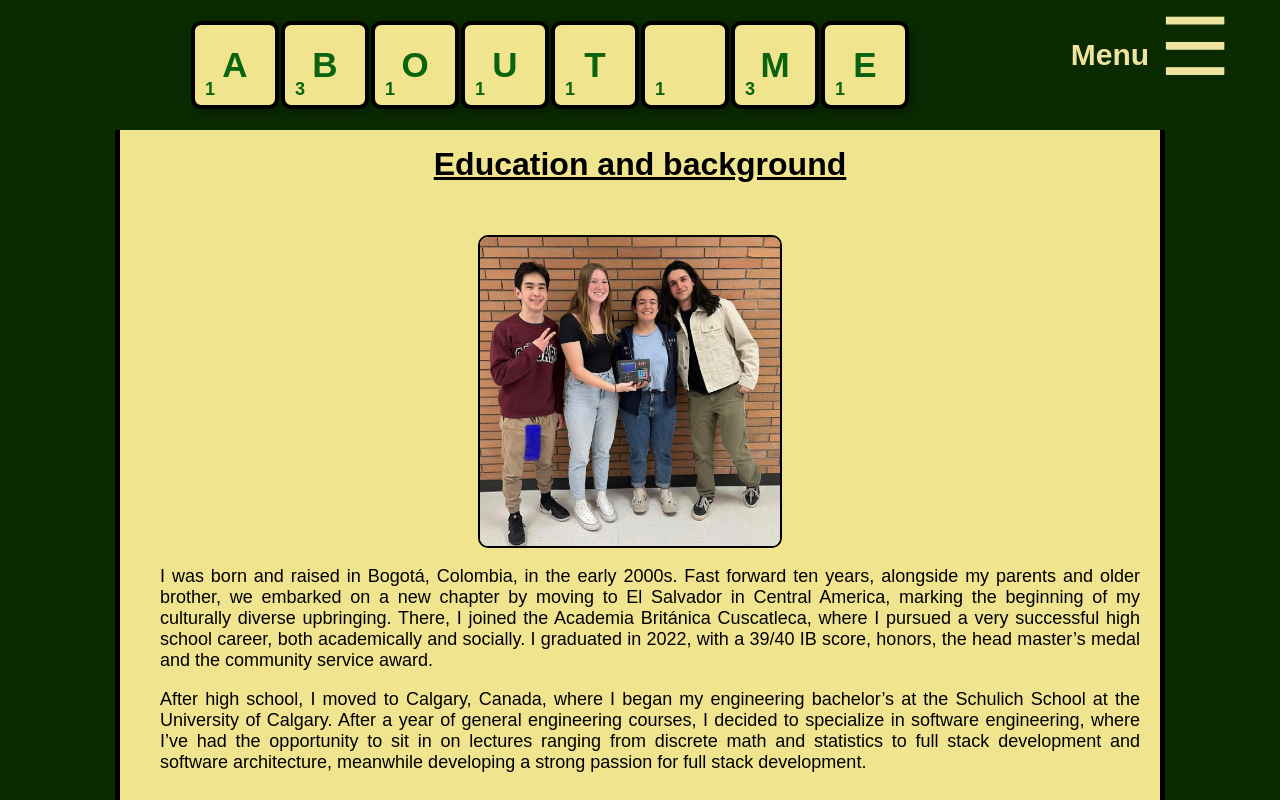
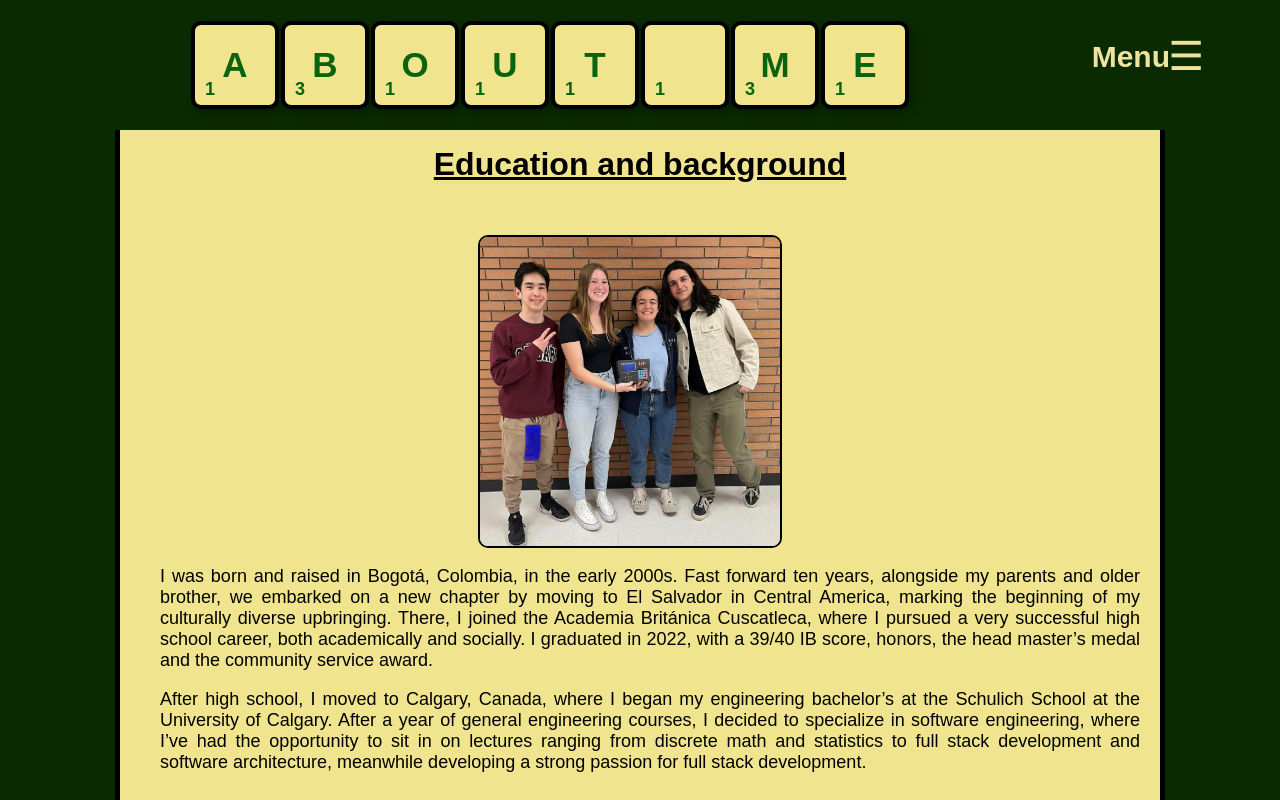
Before and after one commit to sofitapias03/personal_portfolio, a React (Create React App) app in the folder tapias_portfolio/: page /AboutMe in a window 1280 px wide. Built offline with nearby package versions, Linux system fonts and the light colour scheme.

Commit message:
fixed the navbar that was overstepping on the text and thus was not allowing for correct scrolling, specially bad on smaller screens, but now its fixed

```diff
--- a/tapias_portfolio/src/Components/navBar.js
+++ b/tapias_portfolio/src/Components/navBar.js
@@ -1,6 +1,7 @@
 import React, { useState } from 'react';
 import { Link } from 'react-router-dom';
 import '../pages/MobileNavBar.css';
+
 
 const NavBar = () => {
   const [isOpen, setIsOpen] = useState(false);
@@ -10,14 +11,12 @@ const NavBar = () => {
   };
 
   return (
-    <div className="nav-container">
+    <div className="nav-wrapper">
       <div className="nav-menu">
         <div className="menu-text">Menu</div>
-  <button className="nav-toggle" onClick={toggleNav} style={{ fontSize: '80px', color:'#efe49f', marginRight:'-150px' }}>
+        <button className="nav-toggle" onClick={toggleNav}>
           &#9776; {/* Hamburger icon */}
         </button>
-</div>
-
         <div className={`nav-links ${isOpen ? 'active' : ''}`}>
           <Link to="/aboutMe" className="nav-item" onClick={toggleNav}>
             About Me
@@ -33,7 +32,7 @@ const NavBar = () => {
           </Link>
         </div>
       </div>
-
+    </div>
   );
 };
 
--- a/tapias_portfolio/src/pages/MobileNavBar.css
+++ b/tapias_portfolio/src/pages/MobileNavBar.css
@@ -1,47 +1,53 @@
-.nav-container {
-  display: flex;
-  justify-content: space-between;
-  align-items: center;
-  padding: 10px;
-  background-color:transparent !important;
+.nav-wrapper {
+  position: fixed;
+  top: 0;
+  right: 0;
+  z-index: 1000; /* Ensure it is on top */
 }
 
-.nav-brand {
-  font-size: 24px;
-  color:#F1E48E;
+.nav-menu {
+  display: flex;
+  flex-direction:column;
+  align-items: flex-end;
+  background: none;
+  margin: 10px;
+  margin-right:100px;
+}
 
+.menu-text {
+  color: #efe49f;
+  font-size: 30px;
+  font-weight: bold;
+  margin-bottom: 10px;
+  margin-right:10px;
+  margin-top:30px;
 }
-@media (min-width:0px){
+
 .nav-toggle {
   display: block;
   background: none;
-  position:relative;
   border: none;
-  color: white;
+  color: #efe49f;
   font-size: 40px;
   cursor: pointer;
-  position: relative;
-  margin-top:-90px;
-  left: -90px; /* Adjust to move the icon to the left */
-  border-radius:5px;
+  margin-right:-30px;
+  margin-top:-52px;
 }
-}
-
-
 
 .nav-links {
   display: none;
+  flex-direction: column;
+  background-color: #0b3504;
+  border: 2px solid black;
+  padding: 10px;
+  text-align: center;
+  width: 200px; /* Adjust width to make links wider */
+  border-radius:10px;
+
 }
 
 .nav-links.active {
   display: flex;
-  flex-direction: column;
-  position: absolute;
-  top: 60px;
-  right: 0;
-  background-color: rgb(13, 65, 19);
-  width: 100%;
-  text-align: center;
 }
 
 .nav-item {
@@ -49,61 +55,12 @@
   text-decoration: none;
   margin: 10px 0;
   font-size: 18px;
+  padding: 10px;
+  border: 1px solid black;
+  text-align: center;
+  border-radius:10px;
 }
 
 .nav-item:hover {
   background-color: #0c2907;
 }
-
-.nav-menu {
-  display: flex;
-  align-items: center;
-
-}
-
-.menu-text {
-  margin-right: 10px; /* Adjust margin as needed */
-  color:#efe49f;
-  font-size:30px;
-  margin-right:120px;
-  margin-top:-70px;
-  font-weight: bold;
-}
-
-/* Media query for mobile view */
-
-  .nav-container {
-    padding: 10px;
-    background-color: transparent;
-  }
-
-  .nav-toggle {
-    display: block;
-    background: none;
-    border: none;
-    color: white;
-    font-size: 24px;
-    cursor: pointer;
-    position: absolute;
-    top: 10px;
-    right: 10px;
-  }
-
-  .nav-links {
-    display: none;
-    flex-direction: column;
-    position: absolute;
-    top: 60px;
-    right: 0;
-    background-color:#0b3504;
-    width: 100%;
-    text-align: center;
-  }
-
-  .nav-links.active {
-    display: flex;
-  }
-
-  .nav-item {
-    margin: 10px 0;
-  }
--- a/tapias_portfolio/src/pages/aboutMeStyles.css
+++ b/tapias_portfolio/src/pages/aboutMeStyles.css
@@ -33,16 +33,27 @@ html, body {
 /* Scrollable content */
 .scrollable-content {
     margin-top: 100px; /* Adjust this to the height of your header */
-    padding-right: 220px; /* Adjust this to the width of your navbar */
+    padding: 0; /* Remove padding-right to avoid shrinking the scrolling area */
     overflow-y: auto;
     width: 100%;
-    height: calc(100vh - 80px); /* Adjust this to the height of your header */
+    height: calc(100vh - 100px); /* Adjust this to the height of your header */
     display: flex;
     flex-direction: column;
     align-items: center;
     margin-left: 0px;
     position: relative;
-}
+    box-sizing: border-box; /* Ensure padding and border are included in the element's total width and height */
+    z-index:2;
+  }
+
+  /* Responsive adjustments */
+  @media (max-width: 768px) {
+    .scrollable-content {
+      margin-top: 80px; /* Adjust this if your header height changes on mobile */
+      height: calc(100vh - 80px); /* Adjust this if your header height changes on mobile */
+    }
+  }
+
 
 /* NavBar styling */
 .nav-container {
```
Also changed, not shown: tapias_portfolio/src/pages/Home.js (line endings or trailing spaces), tapias_portfolio/src/pages/Projects.css (line endings or trailing spaces), tapias_portfolio/src/pages/carousel2.css (indentation only), tapias_portfolio/src/pages/homeStyles.css (line endings or trailing spaces). Lines whose indentation alone changed are shown as unchanged.
